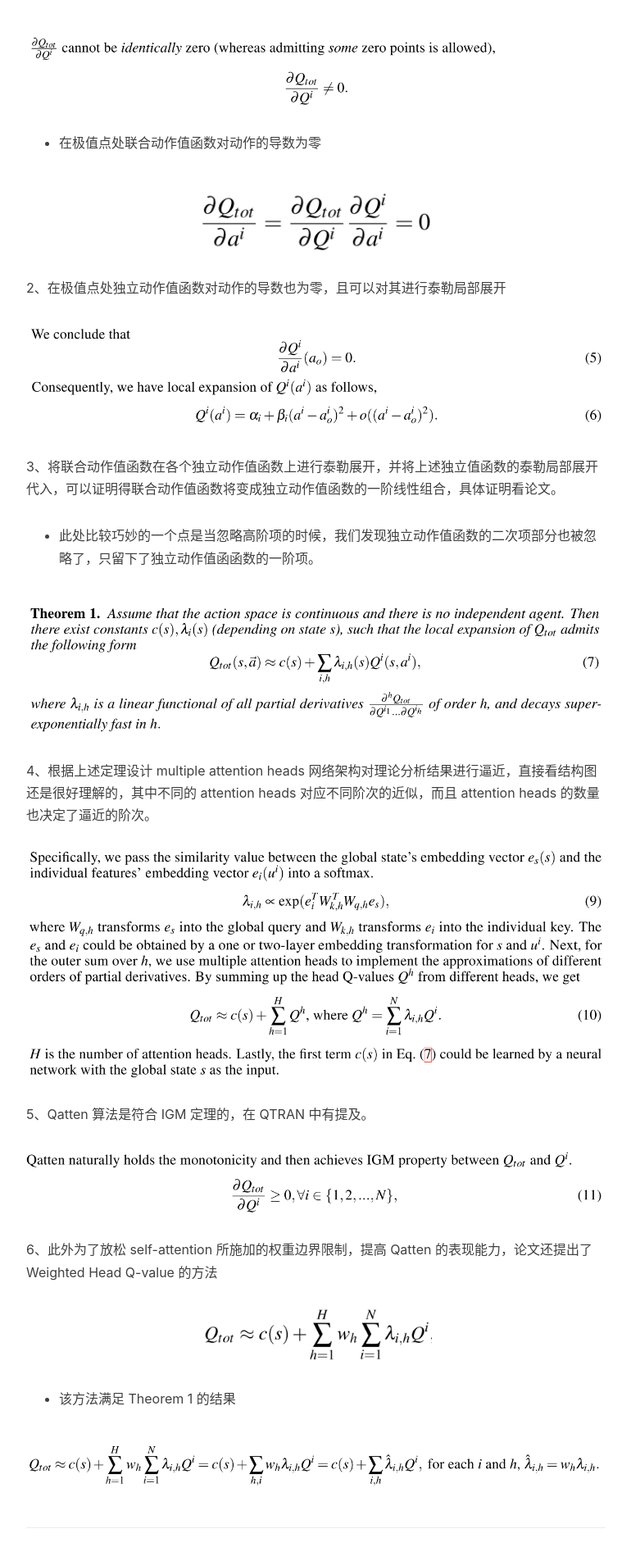
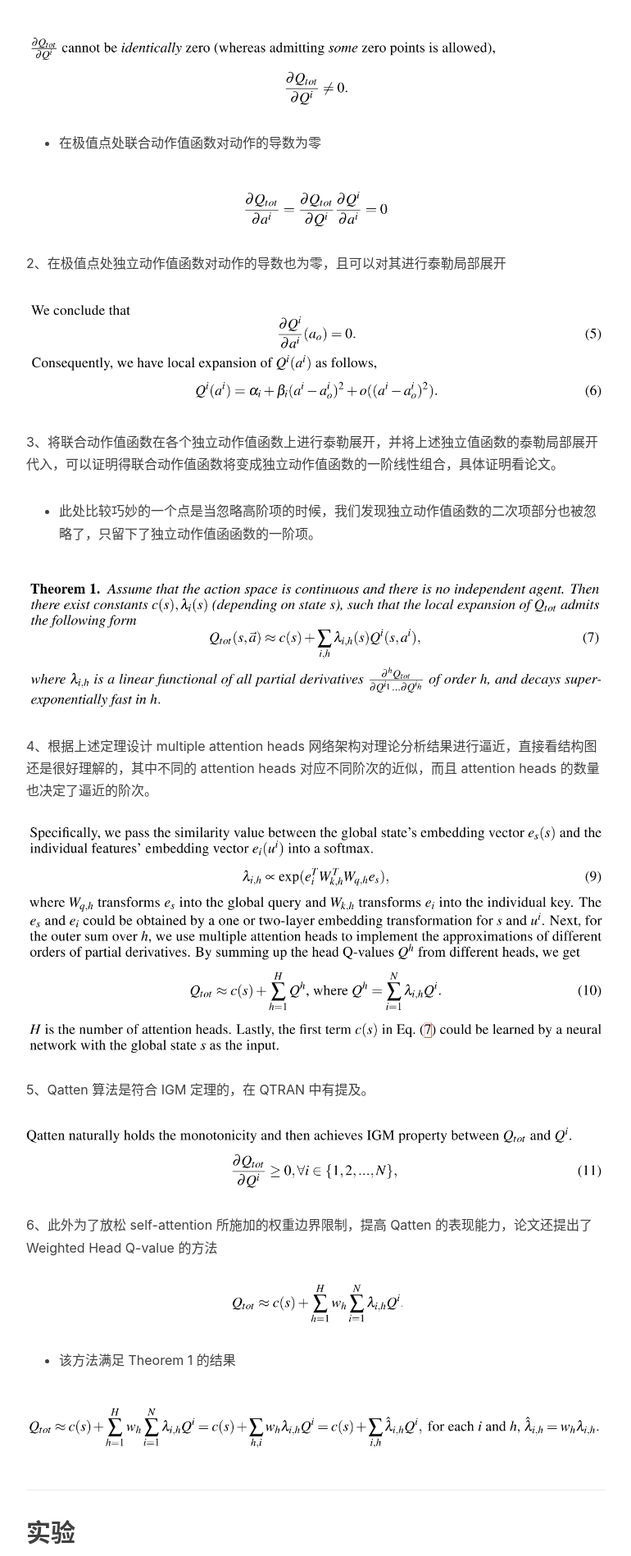
Before and after one commit to liushunyu/blog, a Jekyll site: the page built from _posts/2020-07-07-强化学习论文（16）Qatten.md, in a window 1280 px wide. Shown: the part 2120-4018 px from the top of the page at 82% size, without its empty margins (233-1003 px from the left). Built offline with Jekyll 4.4.1, drawn with Linux system fonts in a browser that asks for light colours; nearby versions of some CDN libraries; comment, search, counter and statistics services are not loaded.

Commit message:
Update 2020-07-07-强化学习论文（16）Qatten.md

```diff
--- a/_posts/2020-07-07-强化学习论文（16）Qatten.md
+++ b/_posts/2020-07-07-强化学习论文（16）Qatten.md
@@ -58,7 +58,7 @@ Qatten; value-based; off-policy; model-free; discrete action space; continuous s
 
 - 在极值点处联合动作值函数对动作的导数为零
 
-<img width="40%" src="/img/in-post/2020-07-07-强化学习论文（16）Qatten.assets/image-20200707122713202.png"/>
+<img width="25%" src="/img/in-post/2020-07-07-强化学习论文（16）Qatten.assets/image-20200707122713202.png"/>
 
 
 
@@ -92,7 +92,7 @@ Qatten; value-based; off-policy; model-free; discrete action space; continuous s
 
 6、此外为了放松 self-attention 所施加的权重边界限制，提高 Qatten 的表现能力，论文还提出了 Weighted Head Q-value 的方法
 
-<img width="40%" src="/img/in-post/2020-07-07-强化学习论文（16）Qatten.assets/image-20200707124341570.png"/>
+<img width="30%" src="/img/in-post/2020-07-07-强化学习论文（16）Qatten.assets/image-20200707124341570.png"/>
 
 - 该方法满足 Theorem 1 的结果
 
```
